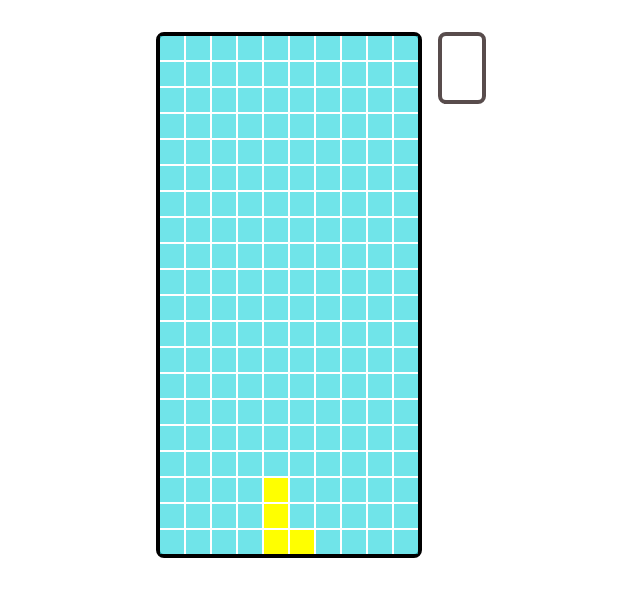
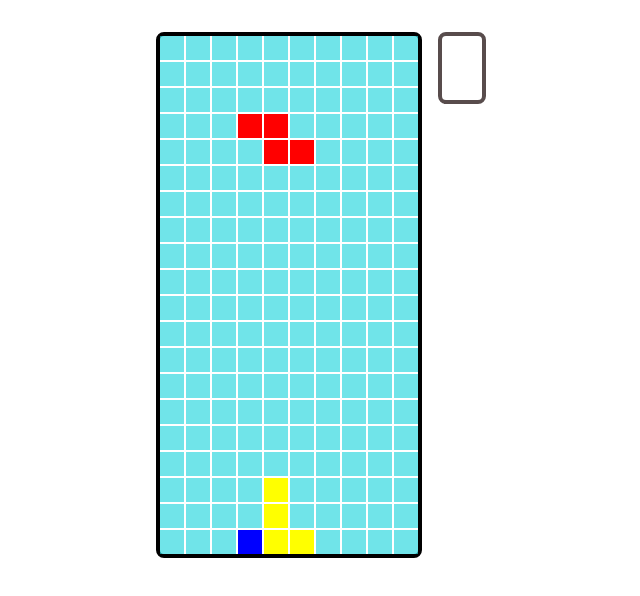
Before and after one commit to anti-yREX/tetris-clone-react-js, a React (Create React App) app: page / in a window 1280 px wide. Shown: the top 596 px of the page, without its empty margins (319-959 px from the left). Built offline with nearby package versions, Linux system fonts and the light colour scheme.

Commit message:
Add block to bottom logic and render new random block

```diff
--- a/src/components/PlayArea/PlayArea.enum.js
+++ b/src/components/PlayArea/PlayArea.enum.js
@@ -1,3 +1,5 @@
+const BlockNameList = ['z', 's', 'l', 'j', 'o', 'i', 't'];
+
 const BlockData = {
     zData: {
         color: 'red',
@@ -149,5 +151,6 @@ const BlockData = {
 }
 
 export {
+    BlockNameList,
     BlockData,
 };
--- a/src/components/PlayArea/index.jsx
+++ b/src/components/PlayArea/index.jsx
@@ -9,7 +9,10 @@ import {
     currentBlockMoveRight,
     currentBlockFalling,
 } from './PlayAreaLogic';
-import { BlockData } from './PlayArea.enum'
+import {
+    BlockNameList,
+    BlockData,
+} from './PlayArea.enum'
 const MAX_COLS = 10;
 const MAX_ROWS = 20;
 
@@ -91,7 +94,9 @@ class PlayArea extends React.Component {
     }
 
     createNewCurrentBlock = () => {
-        const currentBlock = this.getInitialBlock('l');
+        const randomIndex = Math.floor(Math.random() * 10) % 6;
+        console.log(randomIndex);
+        const currentBlock = this.getInitialBlock(BlockNameList[randomIndex]);
         this.setState({
             pixels: this.getUpdatedPixels({
                 addNewBlock: true,
@@ -124,17 +129,19 @@ class PlayArea extends React.Component {
                 });
             } else {
                 this.setState({
-                    pixels: this.addBlockToBottom(currentBlock),
+                    pixels: this.getUpdatedPixels({
+                        addBlockToBottom: true,
+                        data: {
+                            currentBlock,
+                        },
+                    }),
+                }, () => {
+                    clearInterval(this.fallingInterval);
+                    // Create a Block
+                    this.createNewCurrentBlock();
                 });
             }
         }
-    }
-
-    addBlockToBottom = (currentBlock) => {
-        const { color, pixels } = currentBlock;
-        const newPixels = [];
-        console.log(currentBlock);
-        return this.state.pixels;
     }
 
     checkCurrentBlockReachBottom = (newCurrentBlock) => {
@@ -257,7 +264,24 @@ class PlayArea extends React.Component {
             });
             return newPixels;
         }
-        if (operation.updateForRotate) {
+        if (operation.addBlockToBottom) {
+            const {
+                data: {
+                    currentBlock,
+                },
+            } = operation;
+            const { color, pixels: blockPixels } = currentBlock;
+            const { pixels } = this.state;
+            const newPixels = pixels;
+            blockPixels.forEach(pixel => {
+                const { xCord, yCord } = pixel;
+                newPixels[yCord][xCord] = {
+                    isEmpty: false,
+                    color,
+                    isBottom: true,
+                }
+            });
+            return newPixels;
         }
     }
 
```
